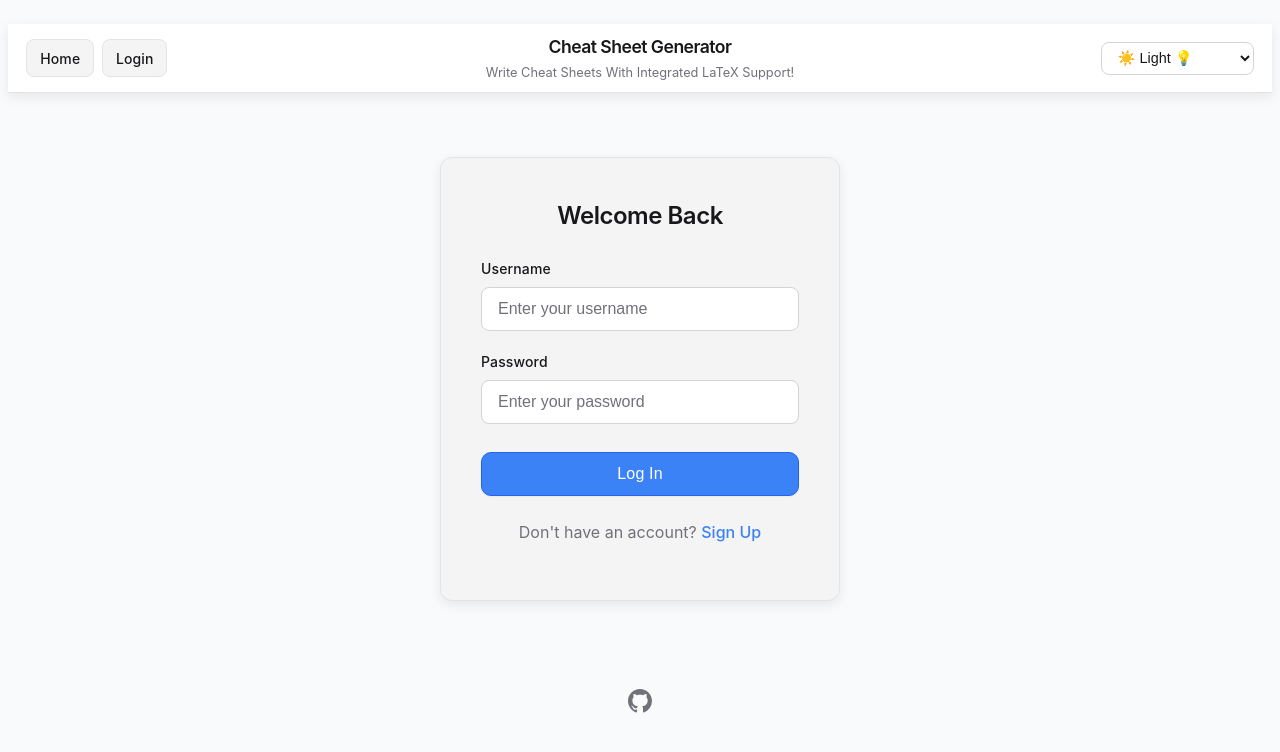
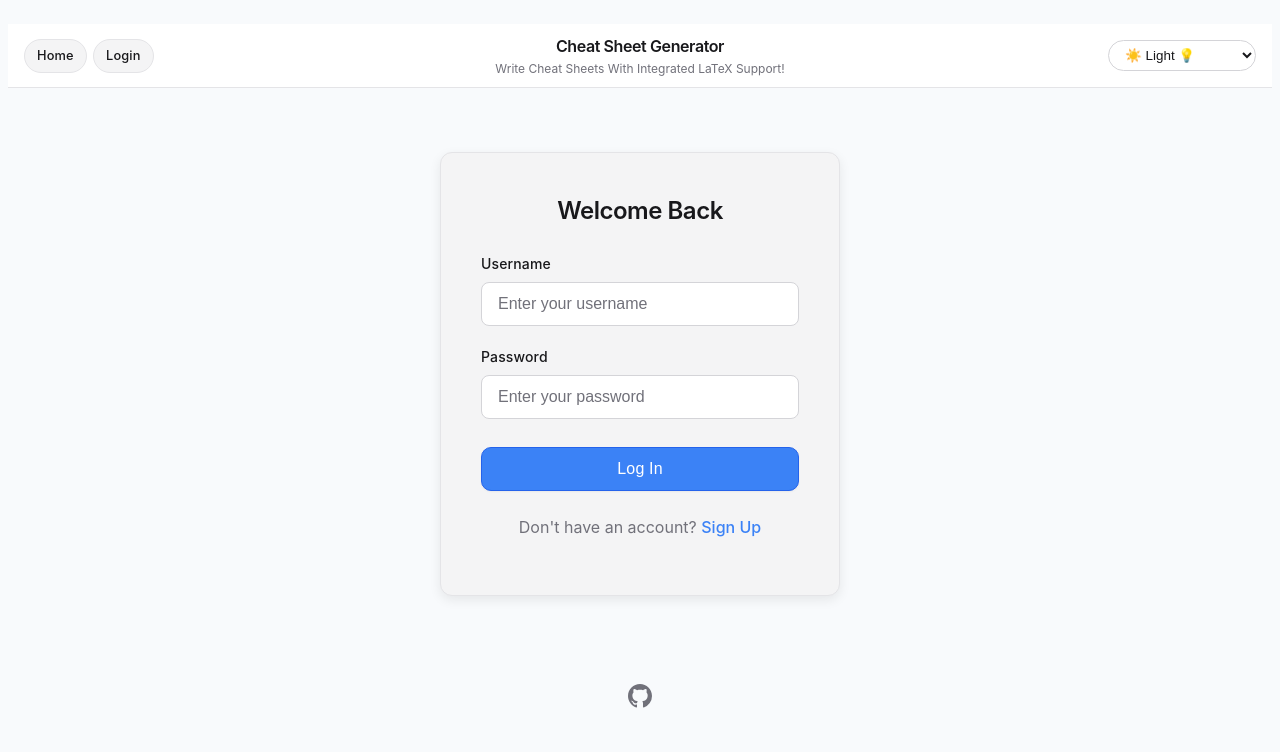
Before and after one commit to ChicoState/cheat-sheet, a React (Vite) app in the folder frontend/: page /login in a window 1280 px wide. Shown: the top 752 px of the page. Built offline with nearby package versions, Linux system fonts and the light colour scheme.

Commit message:
Tone down the header and video panel

```diff
--- a/frontend/src/App.css
+++ b/frontend/src/App.css
@@ -1262,14 +1262,14 @@ THREE COLUMN LAYOUT
 }
 
 .app-header {
-  padding: 0.65rem 1.15rem;
-  background: var(--panel-bg);
+  padding: 0.6rem 1rem;
+  background: color-mix(in srgb, var(--panel-bg) 94%, var(--bg) 6%);
   border-bottom: 1px solid var(--border);
   display: flex;
   align-items: center;
   gap: var(--space-md);
   flex-shrink: 0;
-  box-shadow: 0 1px 0 rgba(255, 255, 255, 0.02), var(--shadow-md);
+  box-shadow: 0 1px 0 rgba(255, 255, 255, 0.02);
 }
 
 .app-header-inner {
@@ -1277,14 +1277,14 @@ THREE COLUMN LAYOUT
   grid-template-columns: 1fr auto 1fr;
   align-items: center;
   width: 100%;
-  gap: 0.75rem;
+  gap: 0.65rem;
 }
 
 .app-header-nav,
 .app-header-actions {
   display: flex;
   align-items: center;
-  gap: 0.5rem;
+  gap: 0.4rem;
   min-width: 0;
 }
 
@@ -1299,13 +1299,14 @@ THREE COLUMN LAYOUT
 
 .app-header-brand h1 {
   margin: 0;
-  font-size: 1.1rem;
-  letter-spacing: -0.03em;
+  font-size: 1rem;
+  font-weight: 600;
+  letter-spacing: -0.025em;
 }
 
 .app-header-brand p {
   margin: 0.125rem 0 0;
-  font-size: 0.8rem;
+  font-size: 0.75rem;
   color: var(--text-muted);
 }
 
@@ -1313,14 +1314,14 @@ THREE COLUMN LAYOUT
   display: inline-flex;
   align-items: center;
   justify-content: center;
-  min-height: 2.25rem;
-  padding: 0.45rem 0.8rem;
-  border-radius: var(--radius-md);
+  min-height: 2.1rem;
+  padding: 0.4rem 0.75rem;
+  border-radius: 999px;
   border: 1px solid var(--border);
   background: var(--card-bg);
   color: var(--text);
   font: inherit;
-  font-size: 0.875rem;
+  font-size: 0.8rem;
   font-weight: 500;
   letter-spacing: 0.01em;
   text-decoration: none;
@@ -1329,17 +1330,17 @@ THREE COLUMN LAYOUT
 }
 
 .app-header-link:hover {
-  background: color-mix(in srgb, var(--card-bg) 80%, var(--primary) 20%);
+  background: color-mix(in srgb, var(--card-bg) 88%, var(--primary) 12%);
   border-color: var(--border);
   color: var(--primary);
   transform: translateY(-1px);
-  box-shadow: var(--shadow-sm);
+  box-shadow: none;
 }
 
 .app-header-link:focus-visible {
   outline: none;
   border-color: var(--primary);
-  box-shadow: 0 0 0 3px rgba(59, 130, 246, 0.16);
+  box-shadow: 0 0 0 2px rgba(59, 130, 246, 0.14);
 }
 
 .app-header-logout {
@@ -1352,8 +1353,8 @@ THREE COLUMN LAYOUT
   border: 1px solid var(--input-border);
   color: var(--input-text);
   padding: 0.4rem 0.75rem;
-  border-radius: var(--radius-md);
-  font-size: 0.9rem;
+  border-radius: 999px;
+  font-size: 0.84rem;
   width: 220px;
   transition: border-color var(--transition-fast), box-shadow var(--transition-fast);
   box-shadow: none;
@@ -1362,14 +1363,14 @@ THREE COLUMN LAYOUT
 
 .app-theme-select {
   width: auto;
-  min-width: 9.5rem;
-  padding-right: 2rem;
+  min-width: 9.25rem;
+  padding-right: 1.9rem;
 }
 
 .app-header input:focus {
   outline: none;
   border-color: var(--primary);
-  box-shadow: 0 0 0 3px rgba(59, 130, 246, 0.12);
+  box-shadow: 0 0 0 2px rgba(59, 130, 246, 0.12);
 }
 
 .app-header input::placeholder {
@@ -1861,7 +1862,7 @@ right panel - youtube resources
 */
 
 .right-panel {
-  background: var(--panel-bg);
+  background: color-mix(in srgb, var(--panel-bg) 94%, var(--bg) 6%);
   border-left: 1px solid var(--border);
   display: flex;
   flex-direction: column;
@@ -1869,9 +1870,9 @@ right panel - youtube resources
 }
 
 .right-panel-header {
-  padding: 0.75rem var(--space-md);
+  padding: 0.7rem 0.85rem;
   font-weight: 600;
-  font-size: 0.82rem;
+  font-size: 0.74rem;
   text-transform: uppercase;
   letter-spacing: 0.05em;
   border-bottom: 1px solid var(--border);
@@ -1882,7 +1883,7 @@ right panel - youtube resources
 .right-panel-scroll {
   flex: 1;
   overflow-y: auto;
-  padding: 0.5rem 0.75rem 0.75rem;
+  padding: 0.65rem 0.75rem 0.8rem;
 }
 
 .right-panel-scroll::-webkit-scrollbar {
@@ -1896,8 +1897,8 @@ right panel - youtube resources
 
 .right-panel-empty {
   color: var(--text-muted);
-  font-size: 0.8rem;
-  margin-top: var(--space-sm);
+  font-size: 0.78rem;
+  margin-top: 0.5rem;
   font-style: italic;
 }
 
@@ -1907,16 +1908,17 @@ right panel - youtube resources
   gap: var(--space-sm);
   margin-bottom: 0.6rem;
   border: 1px solid var(--border);
-  border-radius: var(--radius-md);
+  border-radius: 14px;
   overflow: hidden;
   cursor: pointer;
-  transition: all var(--transition-fast);
-  background: var(--box-bg);
+  transition: transform var(--transition-fast), box-shadow var(--transition-fast), border-color var(--transition-fast), background-color var(--transition-fast);
+  background: var(--card-bg);
+  box-shadow: none;
 }
 
 .video-card-sm:hover {
   border-color: var(--primary);
-  box-shadow: var(--shadow-md);
+  box-shadow: var(--shadow-sm);
   transform: translateY(-1px);
 }
 
@@ -1951,14 +1953,14 @@ right panel - youtube resources
 }
 
 .video-info-sm {
-  padding: 0.35rem 0.4rem;
+  padding: 0.45rem 0.5rem;
   display: flex;
   flex-direction: column;
   justify-content: center;
 }
 
 .v-title {
-  font-size: 0.72rem;
+  font-size: 0.7rem;
   font-weight: 600;
   color: var(--text);
   line-height: 1.3;
@@ -1966,7 +1968,7 @@ right panel - youtube resources
 }
 
 .v-channel {
-  font-size: 0.65rem;
+  font-size: 0.64rem;
   color: var(--text-muted);
 }
 
@@ -1985,7 +1987,7 @@ video modal
 }
 
 .modal-box {
-  background: var(--panel-bg);
+  background: color-mix(in srgb, var(--panel-bg) 96%, var(--bg) 4%);
   border: 1px solid var(--border);
   border-radius: var(--radius-lg);
   padding: var(--space-lg);
@@ -2078,17 +2080,17 @@ three - column responsive
 }
 
 .subject-video-group{
-  margin-bottom: 1rem;
+  margin-bottom: 0.85rem;
 }
 
 .subject-video-label {
-  font-size: 0.7rem;
-  font-weight: 700;
+  font-size: 0.68rem;
+  font-weight: 600;
   text-transform: uppercase;
   letter-spacing: 0.07rem;
-  color: var(--primary);
-  padding: 0.4rem 0.2rem;
-  margin-bottom: 0.4rem;
+  color: var(--text-muted);
+  padding: 0.35rem 0.2rem;
+  margin-bottom: 0.35rem;
   border-bottom: 1px solid var(--border);
 }
 
```
